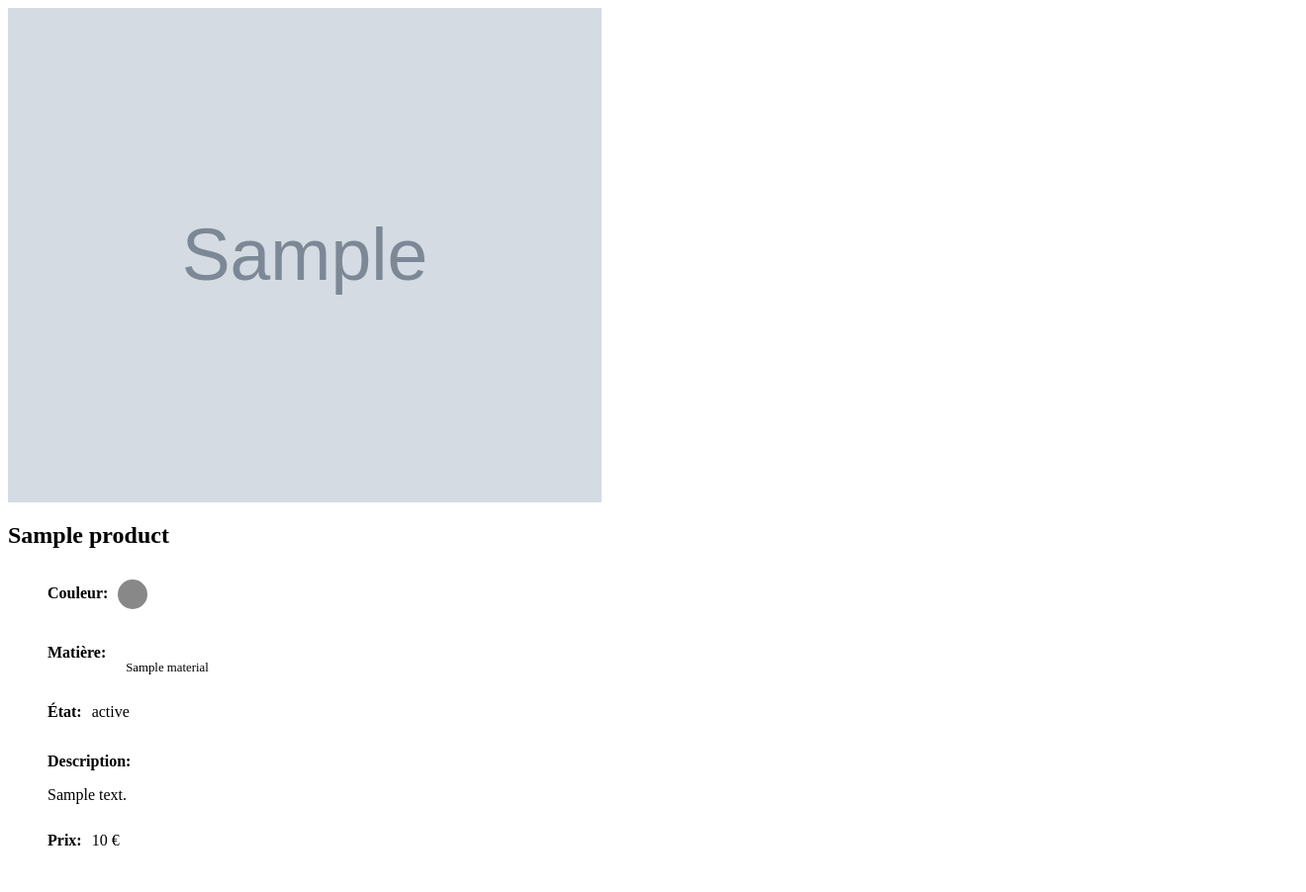
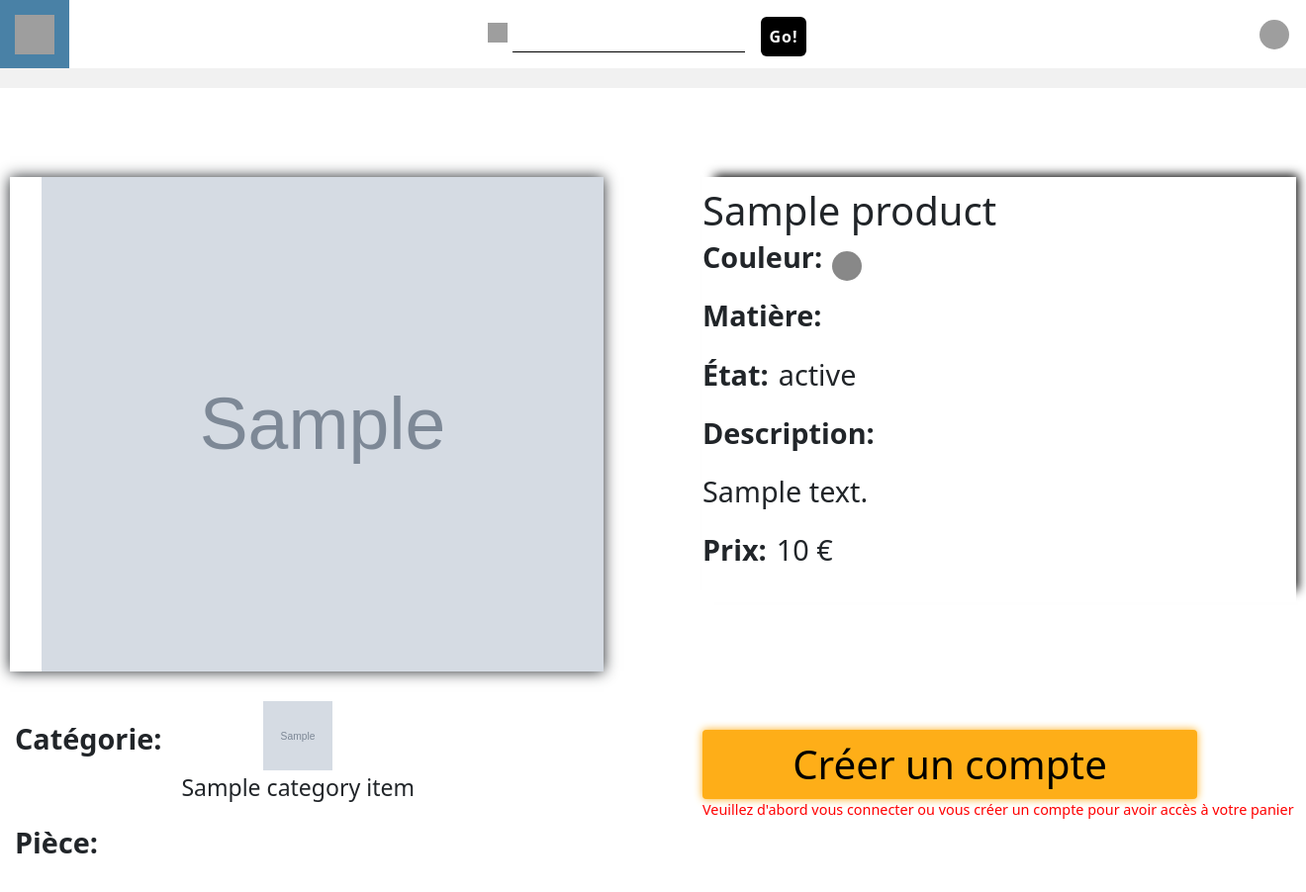
Before and after one commit to WildCodeSchool/wild_supplies, a Symfony app: template templates/product/show.html.twig in a window 1320 px wide. Shown: the top 902 px of the page at 99% size. Run offline with Twig, Linux system fonts and the light colour scheme; the template is opened without the code that fills it: most values are stand-ins (such as "Sample title", 1, 10 or a date in 2020); grey boxes marked "Sample" are stand-in pictures; style sheets or scripts are compiled from the project's sources; some libraries are stand-ins or nearby versions; grey boxes are pictures that could not be loaded.

Commit message:
là où j'en suis....

```diff
--- a/assets/styles/productCard.scss
+++ b/assets/styles/productCard.scss
@@ -1,9 +1,16 @@
 /* Product Card Container */
+.flex_article {
+    display: flex;
+    flex-direction: row;
+    flex-wrap: wrap;
+    justify-content: space-between;
+}
+
+
 .productCardContainer {
     display: flex;
     justify-content: center;
 }
-
 
 .productCardContainer>.products {
     display: flex;
@@ -39,6 +46,7 @@
 }
 
 @media screen and (max-width: 768px) {
+
     .productCardContainer>.products {
         padding: 0.25rem;
     }
@@ -161,6 +169,7 @@
 }
 
 @media screen and (max-width: 768px) {
+
     .productCard {
         margin: 0.4rem;
         width: 100%;
--- a/assets/styles/show.scss
+++ b/assets/styles/show.scss
@@ -3,7 +3,6 @@
     padding: 50px 0px;
     display: flex;
     flex-direction: column;
-    align-items: center;
     font-size: 1.4em;
 }
 
@@ -42,7 +41,7 @@
 }
 
 
-/* Big Carousel */
+
 .productBigCarousel {
     height: 100%;
     width: 100%;
@@ -125,7 +124,7 @@
     opacity: 0.4
 }
 
-/* Carousel */
+
 .productCarousel {
     height: 400px;
     width: 90%;
@@ -192,9 +191,10 @@
 }
 
 
-/* Description1 */
+
 .productInfo {
     display: flex;
+    flex-direction: column;
     justify-content: flex-start;
     width: 100%;
 }
@@ -232,7 +232,7 @@
 }
 
 
-/* Icones */
+
 .productInfo ul,
 .productInfo2 ul {
     list-style-type: none;
@@ -264,7 +264,7 @@
 }
 
 
-/* Description 2 */
+
 .productInfo2 {
     display: flex;
     justify-content: flex-start;
@@ -279,7 +279,7 @@
 
 
 
-/* AddToCart button */
+
 .productAddToCart {
     height: 100%;
     width: 90%;
@@ -322,7 +322,7 @@
 }
 
 
-/* Seller section */
+
 .productSeller {
     height: 100%;
     justify-self: center;
@@ -345,7 +345,7 @@
     flex-direction: column;
 }
 
-/* Map */
+
 .productMap {
     display: flex;
     justify-self: center;
@@ -356,8 +356,6 @@
     height: 300px;
     width: 90%;
 }
-
-
 
 
 @media screen and (min-width: 768px) {
@@ -399,7 +397,7 @@
         display: none;
     }
 
-    /* Carousel */
+
     .productInfo h1 {
         display: initial;
     }
@@ -425,7 +423,7 @@
     }
 
 
-    /* Description 1 */
+
     .productInfo {
         display: initial;
         justify-content: initial;
@@ -440,7 +438,7 @@
     }
 
 
-    /* Icones */
+
     .productInfo ul,
     .productInfo2 ul {
         list-style-type: none;
@@ -453,7 +451,7 @@
     }
 
 
-    /* Description 2 */
+
     .productInfo2 {
         justify-self: end;
         width: 600px;
@@ -469,7 +467,7 @@
     }
 
 
-    /* AddToCart button */
+
     .productAddToCart {
         height: 100%;
         width: initial;
@@ -480,7 +478,7 @@
     }
 
 
-    /* Seller section */
+
     .productSeller {
         padding-left: 5px;
         justify-self: end;
@@ -490,7 +488,7 @@
     }
 
 
-    /* Map */
+
     .productMap {
         display: flex;
         justify-self: initial;
--- a/src/Entity/Product.php
+++ b/src/Entity/Product.php
@@ -29,7 +29,7 @@ class Product
     #[ORM\Column(type: Types::TEXT)]
     private ?string $description = null;
 
-    #[ORM\Column(type: 'string', length: 255)]
+    #[ORM\Column(type: 'string', length: 255, nullable:true)]
     private ?string $photo = null;
 
     #[Vich\UploadableField(mapping: 'photo_file', fileNameProperty: 'photo')]
--- a/src/Form/ProductType.php
+++ b/src/Form/ProductType.php
@@ -25,8 +25,8 @@ class ProductType extends AbstractType
             ->add('statusSold', TextType::class)
             ->add('photoFile', VichFileType::class, [
                 'required'      => false,
-                'allow_delete'  => true, // not mandatory, default is true
-                'download_uri' => true, // not mandatory, default is true
+                'allow_delete'  => false, // not mandatory, default is true
+                'download_uri' => false, // not mandatory, default is true
         ])
             ->add('material', ChoiceType::class, [
                 'choices'  =>
--- a/templates/_macros/productCard.html.twig
+++ b/templates/_macros/productCard.html.twig
@@ -40,7 +40,7 @@
 	<article class="productCard" onload="productCard.onload(this)">
 		<a href="/product?id={{product.id}}">
 			<div class="imageContainer">
-				<div class="image" style="background-image: url({{pathImages}}{{product.photo[0]}});"></div>
+				<div class="image" style="background-image: url({{pathImages}}{{product.photo}});"></div>
 
 			</div>
 			<div class="content">
--- a/templates/product/_delete.html.twig
+++ b/templates/product/_delete.html.twig
@@ -1,4 +1,4 @@
-<form method="post" action="{{ path('index_delete', {'id': product.id}) }}" onsubmit="return confirm('Are you sure you want to delete this item?');">
+<form method="post" action="{{ path('products_index_delete', {'id': product.id}) }}" onsubmit="return confirm('Are you sure you want to delete this item?');">
 	<input type="hidden" name="_token" value="{{ csrf_token('delete' ~ product.id) }}">
 	<button class="btn">Delete</button>
 </form>
--- a/templates/product/add.html.twig
+++ b/templates/product/add.html.twig
@@ -1,11 +1,12 @@
 {% extends "base.html.twig" %}
+
 
 {% block body %}
 	{{ form_start(form) }}
 
 	{{ form_widget(form) }}
 
-	<button type="submit">Ajouter un produit</button>
+	<button type="submit">Enregister produit</button>
 
 	{{ form_end(form) }}
 {% endblock %}
--- a/templates/product/show.html.twig
+++ b/templates/product/show.html.twig
@@ -1,21 +1,38 @@
+{% extends "base.html.twig" %}
 {% block stylesheet %}
-	{{ encore_entry_link_tags('productCard') }}
-	{{ encore_entry_link_tags('products') }}
 	{{ encore_entry_link_tags('show') }}
+	{{ encore_entry_link_tags('button') }}
+	{{ encore_entry_link_tags('ratingStars') }}
 	{{ encore_entry_link_tags('utils') }}
-	{{ encore_entry_link_tags('ratingStars') }}
 {% endblock %}
 
-{% block content %}
-	<main class="container">
+{% from "_macros/ratingStars.html.twig" import ratingStars %}
 
-		{% if product is not empty %}
-			<img class="photo" src="{{ asset(pathImages ~ product.photo) }}" alt=""/>
+{% block body %}
+	<article class="productBigCarousel">
+		<ul class="productBigImages" id="productBigImgs">
 
+			<li class="bigPhoto" style="background-image:url(/{{pathImages}}{{product.photo}});"></li>
 
-			<div class="info-product">
+		</ul>
+		<button id="bigRight" class="productBigBtn"></button>
+		<button id="bigLeft" class="productBigBtn"></button>
+		<button id="quitFullscreen">x</button>
+	</article>
+	<main id="productPage">
+		<h1 id="smallTitle">{{product.title}}</h1>
+		<article class="productCarousel">
+			<ul class="productImages" id="productImgs">
 
-				<h2 class="title">{{ product.title }}</h2>
+				<li class="photo" style="background-image:url(/{{pathImages}}{{product.photo}});"></li>
+
+			</ul>
+			<button id="right" class="productBtn"></button>
+			<button id="left" class="productBtn"></button>
+		</article>
+
+		<article class="productInfo">
+			<h1>{{product.title}}</h1>
 			<ul>
 				<li class="productColor">
 					<p class="ImportanText">Couleur:
@@ -29,28 +46,28 @@
 					</p>
 					<div class="productIcons">
 						{% for material in product.material %}
+							<!--Optimisation: nouvelle table dans bdd-->
 							<div class="productIconsChild">
 								{% if (material is same as("Bois")) %}
-										<img src="{{ asset(pathImages ~ 'bois.png') }}" alt="matter icon"/>
-
+									<img src="{{ asset(pathImages ~ 'bois.png') }}" alt="matter icon">
+									<p>{{material}}</p>
 								{% endif %}
 								{% if (material is same as("PVC")) %}
-										<img src="{{ asset(pathImages ~ 'recycle.png') }}" alt="matter icon"/>
-
+									<img src="{{ asset(pathImages ~ 'recycle.png') }}" alt="matter icon">
+									<p>{{material}}</p>
 								{% endif %}
 								{% if (material is same as("Métal")) %}
-										<img src="{{ asset(pathImages ~ 'hammer.png') }}" alt="matter icon"/>
-
+									<img src="{{ asset(pathImages ~ 'hammer.png') }}" alt="matter icon">
+									<p>{{material}}</p>
 								{% endif %}
 								{% if (material is same as("Tissu")) %}
-										<img src="{{ asset(pathImages ~ 'swatch.png') }}" alt="matter icon"/>
-
+									<img src="{{ asset(pathImages ~ 'swatch.png') }}" alt="matter icon">
+									<p>{{material}}</p>
 								{% endif %}
 								{% if (material is same as("Verre")) %}
-										<img src="{{ asset(pathImages ~ 'glass.png') }}" alt="matter icon"/>
-
+									<img src="{{ asset(pathImages ~ 'glass.png') }}" alt="matter icon">
+									<p>{{material}}</p>
 								{% endif %}
-									<p>{{material}}</p>
 							</div>
 						{% endfor %}
 					</div>
@@ -72,16 +89,16 @@
 						€</p>
 				</li>
 			</ul>
-			</div>
+		</article>
 
-			<div class="info-user"></div>
+		<article class="productInfo2">
 			<ul>
 				<li class="productType">
 					<p class="ImportanText">Catégorie:
 					</p>
 					<div class="productIcons">
 						<div class="productIconsChild">
-							<img src="{{ asset(pathImages ~ product.categoryItem.photo)}};" alt="type icon">
+							<img src="{{asset(pathImages ~ product.categoryItem.logo)}}" alt="type icon">
 							<p>{{product.categoryItem.title}}</p>
 						</div>
 					</div>
@@ -91,45 +108,52 @@
 					</p>
 					<div class="productIcons">
 						{% for category in product.categoryRoom %}
+							<!--Optimisation: nouvelle table dans bdd-->
 							<div class="productIconsChild">
 								{% if (category is same as("Bureau")) %}
-									<img src="{{ asset(pathImages ~ 'desk.png') }}" alt="matter icon"/>
+									<img src="{{ asset(pathImages ~ 'desk.png') }}" alt="room icon">
+									<p>{{category}}</p>
 								{% endif %}
-
 								{% if (category is same as("Cuisine")) %}
-									<img src="{{ asset(pathImages ~ 'glove.png') }}" alt="matter icon"/>
+									<img src="{{ asset(pathImages ~ 'glove.png') }}" alt="room icon">
+									<p>{{category}}</p>
 								{% endif %}
-
 								{% if (category is same as("Chambre")) %}
-									<img src="{{ asset(pathImages ~ 'bed.png') }}" alt="matter icon"/>
-
+									<img src="{{ asset(pathImages ~ 'bed.png') }}" alt="room icon">
+									<p>{{category}}</p>
 								{% endif %}
 								{% if (category is same as("Salle à manger")) %}
-									<img src="{{ asset(pathImages ~ 'dining.png') }}" alt="matter icon"/>
-
+									<img src="{{ asset(pathImages ~ 'dining.png') }}" alt="room icon">
+									<p>{{category}}</p>
 								{% endif %}
 								{% if (category is same as("Salon")) %}
-									<img src="{{ asset(pathImages ~ 'sofa.png') }}" alt="matter icon"/>
-
+									<img src="{{ asset(pathImages ~ 'sofa.png') }}" alt="room icon">
+									<p>{{category}}</p>
 								{% endif %}
 								{% if (category is same as("Salle de bains")) %}
-									<img src="{{ asset(pathImages ~ 'tub.png') }}" alt="matter icon"/>
-
+									<img src="{{ asset(pathImages ~ 'tub.png') }}" alt="room icon">
+									<p>{{category}}</p>
 								{% endif %}
-								<p>{{category}}</p>
 							</div>
 						{% endfor %}
 					</div>
 				</li>
 			</ul>
+		</article>
 
-			<div class="productAddToCart">
-				{% if product.user is null %}
+		<article class="productAddToCart">
+			{% if app.user is null %}
+				<!--Add a condition to render visible the error message only when the button iś clicked-->
 				<a class="productAddButton" href="/signup">Créer un compte</a>
 				<p>Veuillez d'abord vous connecter ou vous créer un compte pour avoir accès à votre panier</p>
-				</div>
+			{% elseif product.user_id != user.id and product.status != 'en panier' %}
+				<a class="productAddButton" href="/cart/add?id={{product.id}}">Ajouter au panier</a>
+			{% endif %}
+		</article>
 
-				<div class="productSeller">
+		<article
+			class="productSeller">
+			<!-- Add if conditions to display infos when the database has been changed -->
 			<div class="productSellerPseudo">
 				<p class="ImportanText">Vendu par:
 				</p>
@@ -145,31 +169,24 @@
 				</p>
 				<div>
 					<p>{{product.user.email}}</p>
-							<p>{{product.user.phone_number}}</p>
+					<p>{{product.user.phoneNumber}}</p>
 				</div>
 			</div>
 			<div class="productSellerRating">
 				<p class="ImportanText">Note:
 				</p>
+				{{ratingStars(product.user.rating)}}
+			</div>
+		</article>
 
-					</div>
-				</div>
-
-				<div class="map">
-					<img src="{{ asset(pathImages ~ 'google-maps.jpg') }}" alt="map"/>
-				</div>
-
-			{% else %}
-				Aucun produit trouvés.
-
-			{% endif %}
+		<article class="productMap">
+			<img src="{{ asset(pathImages ~ 'google-maps.jpg') }}" alt="map">
+		</article>
 	</main>
-	{% endif %}
-
 	<a href="{{ path('products_index_edit', {'id': product.id}) }}">edit</a>
-
+	{{ include('product/_delete.html.twig') }}
 {% endblock %}
 
 {% block javascript %}
-	<script src="/assets/js/products.js"></script>
+	<script src="assets/js/show.js"></script>
 {% endblock %}
```
Also changed, not shown: src/Controller/ProductController.php (+7 -3 lines), src/DataFixtures/ProductFixtures.php (+27 -13 lines), src/Repository/ProductRepository.php (+12 -1 lines), src/Service/ProductSearchTerms.php (added, +155 -0 lines), templates/product/index.html.twig (+8 -2 lines), public/assets/images/20221109_152107.jpg (deleted), public/assets/images/20221109_152234.jpg (deleted), public/assets/images/behourd-63860796b879e974079370.png (deleted), public/assets/images/photos/behourd-638606094c736309015940.png (deleted). Lines whose indentation alone changed are shown as unchanged.
